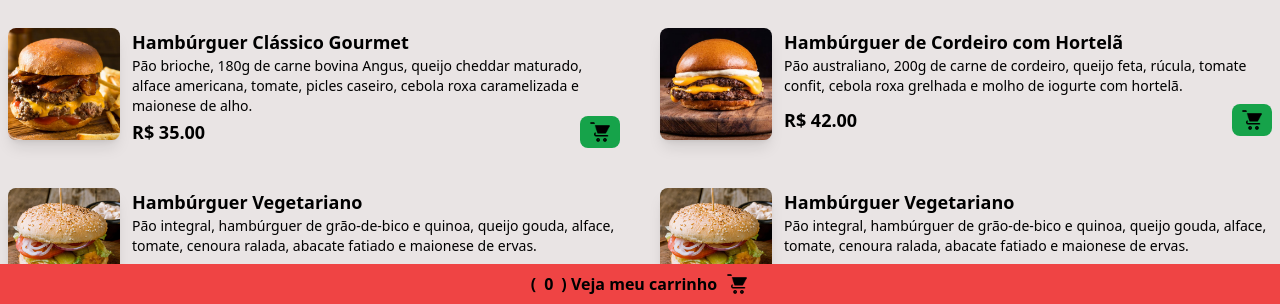
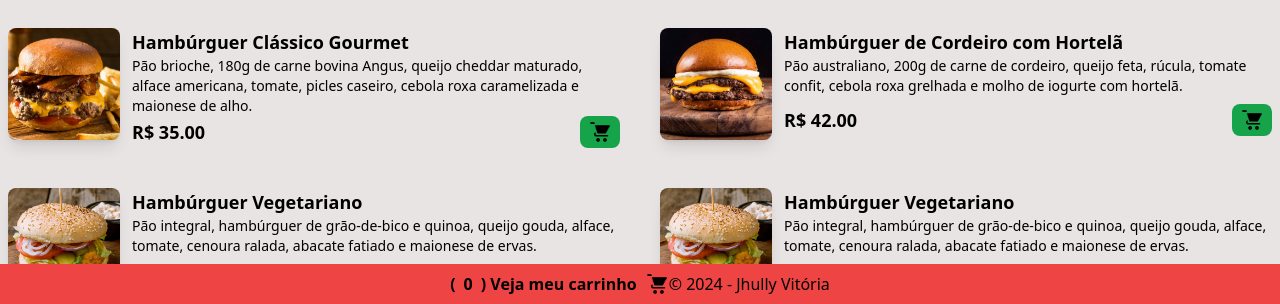
Before and after one commit to JhullyVitoria/Projeto_Cardapio_html, a website: page index.html in a window 1280 px wide. Shown: the part 496-800 px from the top of the page. Drawn offline with nearby package versions, Linux system fonts and the light colour scheme.

Commit message:
Update index.html

```diff
--- a/index.html
+++ b/index.html
@@ -336,14 +336,15 @@
              Veja meu carrinho
              <img src="./icon/carrinho_compra.png" class="w-6 h-6">
         </button>
-    </footer>
-    <!--END Button Cart Footer-->
 
-    <div id="footer-items">
+        <div class ="flex items-right justify-right">
             <span id="copyright">
                 © 2024 - Jhully Vitória
             </span>
-    </div>
+        </div>
+
+    </footer>
+    <!--END Button Cart Footer-->
 
     <script type="text/javascript" src="https://cdn.jsdelivr.net/npm/toastify-js"></script>
 
```
